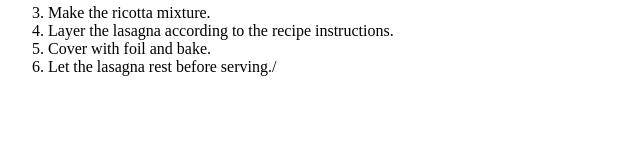
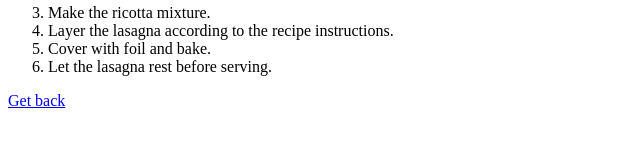
Before and after one commit to Sojo506/odin-recipes, a plain HTML site: page recipes/lasagna.html in a window 1280 px wide. Shown: the part 470-614 px from the top of the page, 0-640 px from the left. Drawn offline with Linux system fonts and the light colour scheme.

Commit message:
Add link and remove character
A link to get back was added, and the character slash was removed from a paragraph

```diff
--- a/recipes/lasagna.html
+++ b/recipes/lasagna.html
@@ -32,7 +32,9 @@
         <li>Make the ricotta mixture.</li>
         <li>Layer the lasagna according to the recipe instructions.</li>
         <li>Cover with foil and bake.</li>
-        <li>Let the lasagna rest before serving./</li>
+        <li>Let the lasagna rest before serving.</li>
     </ol>
+
+    <a href="../index.html">Get back</a>
 </body>
 </html>
```
